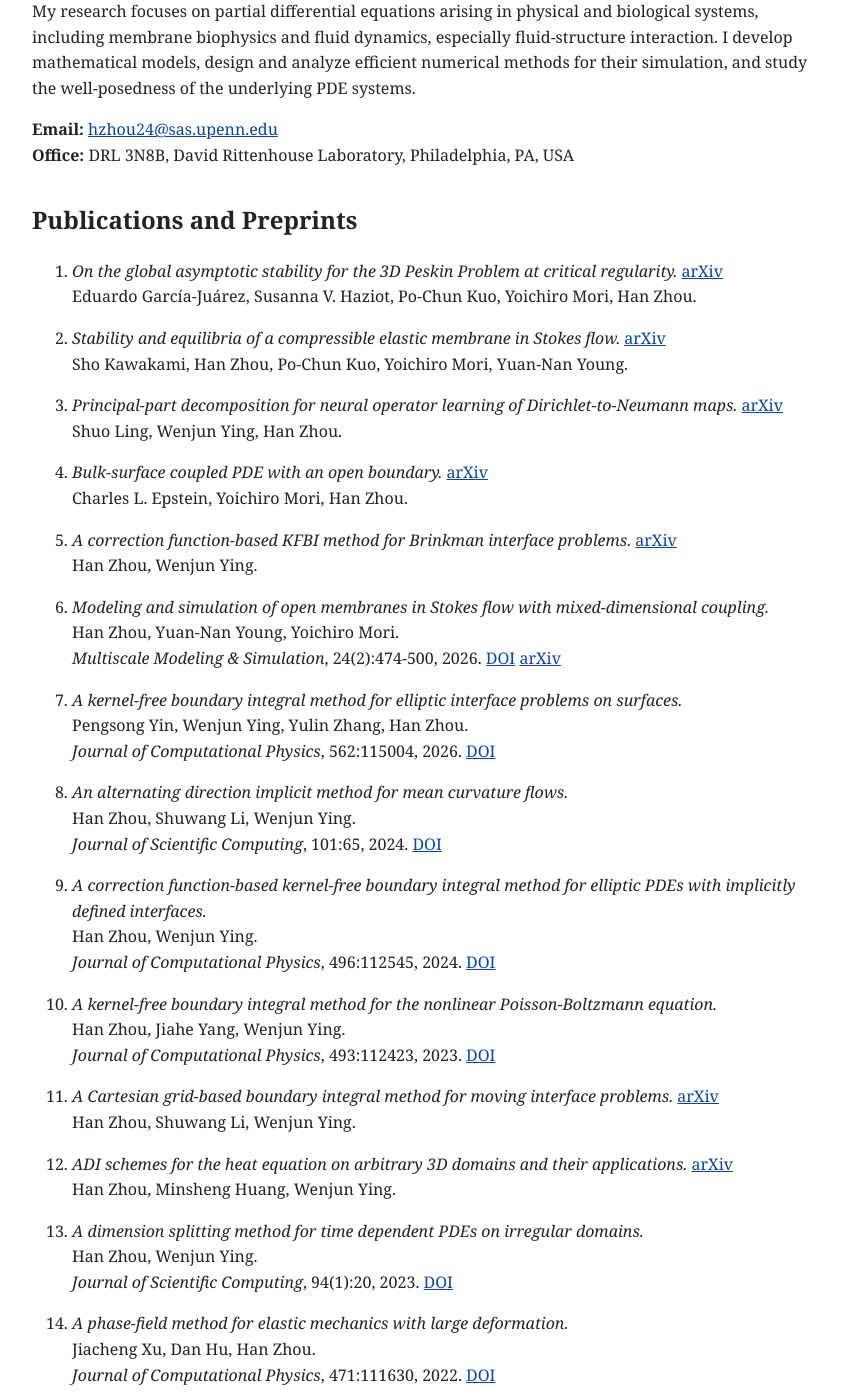
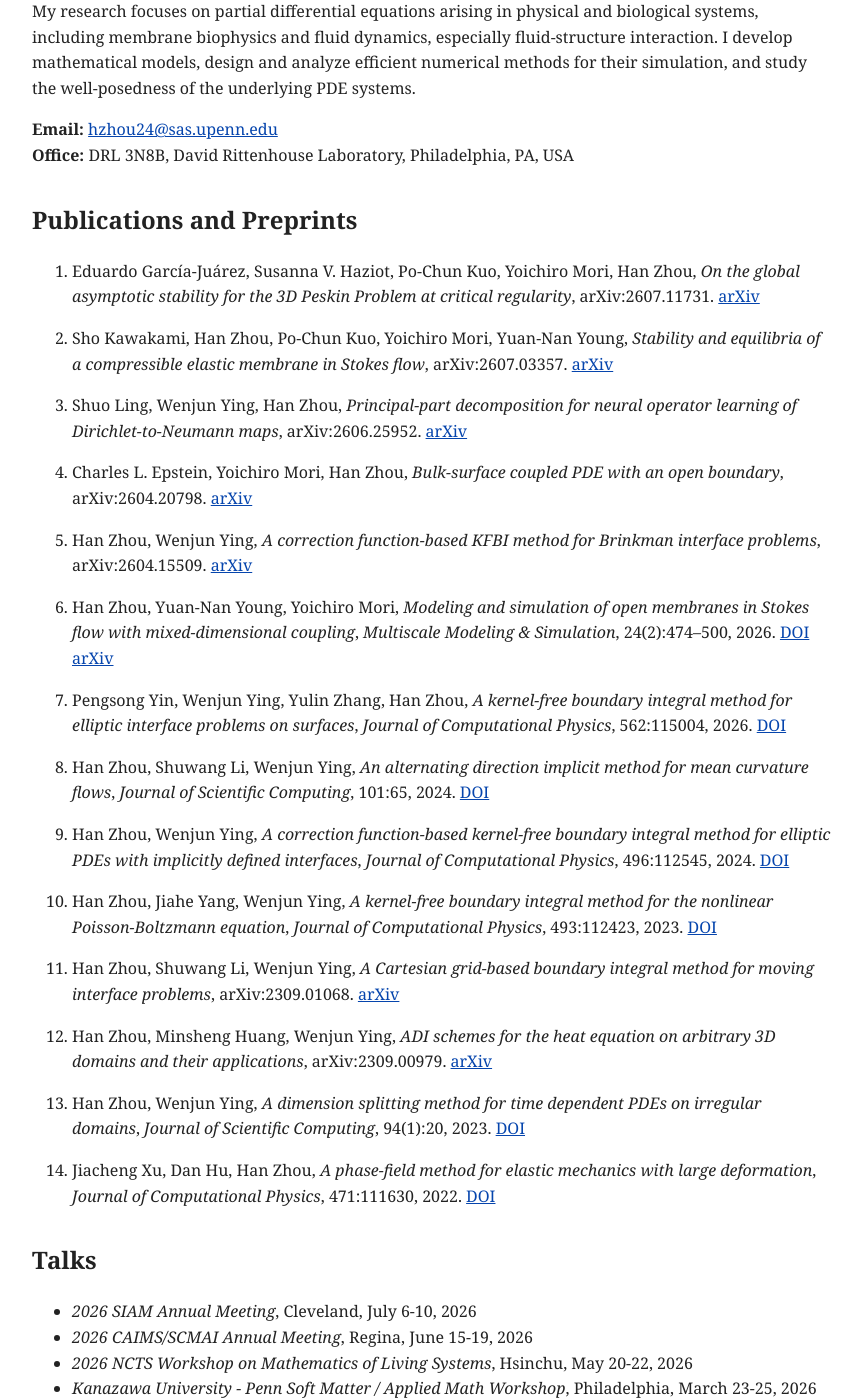
Before and after one commit to han-zhou-math/han-zhou-math.github.io, a Jekyll site: the page built from index.md, in a window 1280 px wide and 1400 px high, scrolled down 597 px. Shown: the whole window, without its empty margins (208-1069 px from the left). Built offline with Jekyll 4.4.1, drawn with Linux system fonts in a browser that asks for light colours.

Commit message:
Standardize publication citations

```diff
--- a/index.md
+++ b/index.md
@@ -19,54 +19,68 @@ My research focuses on partial differential equations arising in physical and bi
 <div id="publications"></div>
 ## Publications and Preprints
 
-1. *On the global asymptotic stability for the 3D Peskin Problem at critical regularity.* [arXiv](https://doi.org/10.48550/arXiv.2607.11731)<br>
-   Eduardo García-Juárez, Susanna V. Haziot, Po-Chun Kuo, Yoichiro Mori, Han Zhou.
+1. Eduardo García-Juárez, Susanna V. Haziot, Po-Chun Kuo, Yoichiro Mori, Han Zhou,
+   *On the global asymptotic stability for the 3D Peskin Problem at critical regularity*,
+   arXiv:2607.11731. [arXiv](https://doi.org/10.48550/arXiv.2607.11731)
 
-2. *Stability and equilibria of a compressible elastic membrane in Stokes flow.* [arXiv](https://doi.org/10.48550/arXiv.2607.03357)<br>
-   Sho Kawakami, Han Zhou, Po-Chun Kuo, Yoichiro Mori, Yuan-Nan Young.
+2. Sho Kawakami, Han Zhou, Po-Chun Kuo, Yoichiro Mori, Yuan-Nan Young,
+   *Stability and equilibria of a compressible elastic membrane in Stokes flow*,
+   arXiv:2607.03357. [arXiv](https://doi.org/10.48550/arXiv.2607.03357)
 
-3. *Principal-part decomposition for neural operator learning of Dirichlet-to-Neumann maps.* [arXiv](https://doi.org/10.48550/arXiv.2606.25952)<br>
-   Shuo Ling, Wenjun Ying, Han Zhou.
+3. Shuo Ling, Wenjun Ying, Han Zhou,
+   *Principal-part decomposition for neural operator learning of Dirichlet-to-Neumann maps*,
+   arXiv:2606.25952. [arXiv](https://doi.org/10.48550/arXiv.2606.25952)
 
-4. *Bulk-surface coupled PDE with an open boundary.* [arXiv](https://doi.org/10.48550/arXiv.2604.20798)<br>
-   Charles L. Epstein, Yoichiro Mori, Han Zhou.
+4. Charles L. Epstein, Yoichiro Mori, Han Zhou,
+   *Bulk-surface coupled PDE with an open boundary*,
+   arXiv:2604.20798. [arXiv](https://doi.org/10.48550/arXiv.2604.20798)
 
-5. *A correction function-based KFBI method for Brinkman interface problems.* [arXiv](https://doi.org/10.48550/arXiv.2604.15509)<br>
-   Han Zhou, Wenjun Ying.
+5. Han Zhou, Wenjun Ying,
+   *A correction function-based KFBI method for Brinkman interface problems*,
+   arXiv:2604.15509. [arXiv](https://doi.org/10.48550/arXiv.2604.15509)
 
-6. *Modeling and simulation of open membranes in Stokes flow with mixed-dimensional coupling.*<br>
-   Han Zhou, Yuan-Nan Young, Yoichiro Mori.<br>
-   *Multiscale Modeling & Simulation*, 24(2):474-500, 2026. [DOI](https://doi.org/10.1137/25M1762476) [arXiv](https://doi.org/10.48550/arXiv.2504.16823)
+6. Han Zhou, Yuan-Nan Young, Yoichiro Mori,
+   *Modeling and simulation of open membranes in Stokes flow with mixed-dimensional coupling*,
+   *Multiscale Modeling & Simulation*, 24(2):474–500, 2026.
+   [DOI](https://doi.org/10.1137/25M1762476) [arXiv](https://doi.org/10.48550/arXiv.2504.16823)
 
-7. *A kernel-free boundary integral method for elliptic interface problems on surfaces.*<br>
-   Pengsong Yin, Wenjun Ying, Yulin Zhang, Han Zhou.<br>
-   *Journal of Computational Physics*, 562:115004, 2026. [DOI](https://doi.org/10.1016/j.jcp.2026.115004)
+7. Pengsong Yin, Wenjun Ying, Yulin Zhang, Han Zhou,
+   *A kernel-free boundary integral method for elliptic interface problems on surfaces*,
+   *Journal of Computational Physics*, 562:115004, 2026.
+   [DOI](https://doi.org/10.1016/j.jcp.2026.115004)
 
-8. *An alternating direction implicit method for mean curvature flows.*<br>
-   Han Zhou, Shuwang Li, Wenjun Ying.<br>
-   *Journal of Scientific Computing*, 101:65, 2024. [DOI](https://doi.org/10.1007/s10915-024-02701-3)
+8. Han Zhou, Shuwang Li, Wenjun Ying,
+   *An alternating direction implicit method for mean curvature flows*,
+   *Journal of Scientific Computing*, 101:65, 2024.
+   [DOI](https://doi.org/10.1007/s10915-024-02701-3)
 
-9. *A correction function-based kernel-free boundary integral method for elliptic PDEs with implicitly defined interfaces.*<br>
-   Han Zhou, Wenjun Ying.<br>
-   *Journal of Computational Physics*, 496:112545, 2024. [DOI](https://doi.org/10.1016/j.jcp.2023.112545)
+9. Han Zhou, Wenjun Ying,
+   *A correction function-based kernel-free boundary integral method for elliptic PDEs with implicitly defined interfaces*,
+   *Journal of Computational Physics*, 496:112545, 2024.
+   [DOI](https://doi.org/10.1016/j.jcp.2023.112545)
 
-10. *A kernel-free boundary integral method for the nonlinear Poisson-Boltzmann equation.*<br>
-    Han Zhou, Jiahe Yang, Wenjun Ying.<br>
-    *Journal of Computational Physics*, 493:112423, 2023. [DOI](https://doi.org/10.1016/j.jcp.2023.112423)
+10. Han Zhou, Jiahe Yang, Wenjun Ying,
+    *A kernel-free boundary integral method for the nonlinear Poisson-Boltzmann equation*,
+    *Journal of Computational Physics*, 493:112423, 2023.
+    [DOI](https://doi.org/10.1016/j.jcp.2023.112423)
 
-11. *A Cartesian grid-based boundary integral method for moving interface problems.* [arXiv](https://doi.org/10.48550/arXiv.2309.01068)<br>
-    Han Zhou, Shuwang Li, Wenjun Ying.
+11. Han Zhou, Shuwang Li, Wenjun Ying,
+    *A Cartesian grid-based boundary integral method for moving interface problems*,
+    arXiv:2309.01068. [arXiv](https://doi.org/10.48550/arXiv.2309.01068)
 
-12. *ADI schemes for the heat equation on arbitrary 3D domains and their applications.* [arXiv](https://doi.org/10.48550/arXiv.2309.00979)<br>
-    Han Zhou, Minsheng Huang, Wenjun Ying.
+12. Han Zhou, Minsheng Huang, Wenjun Ying,
+    *ADI schemes for the heat equation on arbitrary 3D domains and their applications*,
+    arXiv:2309.00979. [arXiv](https://doi.org/10.48550/arXiv.2309.00979)
 
-13. *A dimension splitting method for time dependent PDEs on irregular domains.*<br>
-    Han Zhou, Wenjun Ying.<br>
-    *Journal of Scientific Computing*, 94(1):20, 2023. [DOI](https://doi.org/10.1007/s10915-022-02066-5)
+13. Han Zhou, Wenjun Ying,
+    *A dimension splitting method for time dependent PDEs on irregular domains*,
+    *Journal of Scientific Computing*, 94(1):20, 2023.
+    [DOI](https://doi.org/10.1007/s10915-022-02066-5)
 
-14. *A phase-field method for elastic mechanics with large deformation.*<br>
-    Jiacheng Xu, Dan Hu, Han Zhou.<br>
-    *Journal of Computational Physics*, 471:111630, 2022. [DOI](https://doi.org/10.1016/j.jcp.2022.111630)
+14. Jiacheng Xu, Dan Hu, Han Zhou,
+    *A phase-field method for elastic mechanics with large deformation*,
+    *Journal of Computational Physics*, 471:111630, 2022.
+    [DOI](https://doi.org/10.1016/j.jcp.2022.111630)
 
 <div id="talks"></div>
 ## Talks
```
